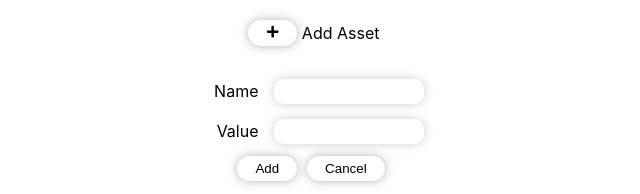
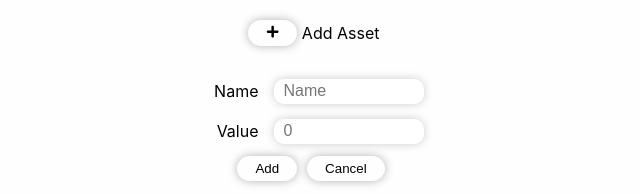
Before and after one commit to jibarradelgado/portfolio-front, a React app: page / in a window 1280 px wide. Both pictures are taken after a click on the button 601 px from the left and 33 px from the top of the page. Shown: the top 194 px of the page, without its empty margins (329-969 px from the left). Built offline with nearby package versions, Linux system fonts and the light colour scheme; no server answers.

Commit message:
Adding and Deleting Assets with Axios implemented

```diff
--- a/package.json
+++ b/package.json
@@ -36,6 +36,7 @@
     "webpack-dev-server": "^4.8.1"
   },
   "dependencies": {
+    "axios": "^0.27.2",
     "bson": "^4.6.4",
     "crypto-browserify": "^3.12.0",
     "react": "^18.0.0",
--- a/src/App.js
+++ b/src/App.js
@@ -8,6 +8,7 @@ import { GlobalStyle } from "./styles/GlobalStyles";
 
 export const App = () => {
   const [ assets, setAssets ] = useState([]);
+  const [ isChanged, setIsChanged] = useState(false);
 
   useEffect(function() {
     window.fetch('http://localhost:3000/asset')
@@ -15,14 +16,14 @@ export const App = () => {
       .then(assets => {
         setAssets(EJSON.deserialize(assets.body))
       })
-  }, [])
+  }, [isChanged])
 
   return (
     <div>
-      <Menu />
+      <Menu isChanged={isChanged} setIsChanged={setIsChanged} />
       <Total assets={assets}/>
       <GlobalStyle />
-      <AssetList assets={assets}/>
+      <AssetList isChanged={isChanged} setIsChanged={setIsChanged} assets={assets}/>
     </div>
   );
 }
--- a/src/components/Asset/index.js
+++ b/src/components/Asset/index.js
@@ -1,8 +1,19 @@
 import React from "react";
 import { MainContainer, InfoContainer, ButtonContainer, Paragraph, EditButton, DeleteButton } from "./styles";
 import { FaTrashAlt, FaPen } from "react-icons/fa";
+import axios from 'axios';
 
-export const Asset = ({ name = "Default", value = 1000, percentaje = 100 }) => (
+export const Asset = ({ id, name = "Default", value = 1000, percentaje = 100, isChanged, setIsChanged }) => {
+  const deleteAsset = () => {
+    axios.delete(`http://localhost:3000/asset/${id}`).
+      then( res => {
+        if (!res.error) {
+          setIsChanged(!isChanged);
+        }
+      });
+  };
+
+  return (
     <MainContainer>
       <InfoContainer>
         <Paragraph>{name}</Paragraph>
@@ -11,7 +22,8 @@ export const Asset = ({ name = "Default", value = 1000, percentaje = 100 }) => (
       </InfoContainer>
       <ButtonContainer>
         <EditButton><FaPen /></EditButton>
-      <DeleteButton><FaTrashAlt /></DeleteButton>
+        <DeleteButton onClick={deleteAsset}><FaTrashAlt /></DeleteButton>
       </ButtonContainer>
     </MainContainer>
   );
+}
--- a/src/components/AssetForm/index.js
+++ b/src/components/AssetForm/index.js
@@ -1,13 +1,31 @@
 import React, { useState, useEffect } from "react";
 import { Container } from "./styles";
+import axios from 'axios';
 
-export const AssetForm = ({ name="", value="", showForm, setShowForm }) => {
+export const AssetForm = ({ showForm, setShowForm, isChanged, setIsChanged}) => {
+  const [ name, setName ] = useState('');
+  const [ value, setValue ] = useState(0);
+
   const handleSubmit = e => {
     e.preventDefault();
-    //onSubmit({ email: email.value, password: password.value });
+    console.log(name);
+    console.log(value);
+    axios.post(`http://localhost:3000/asset`, {
+      "user": "623a36817ccde434ed0c0e77",
+      name,
+      value
+    }).then( res => {
+      console.log(res.error);
+      if (!res.error) {
+        setIsChanged(!isChanged);
+        cancelForm();
+      }
+    });
   }
 
   const cancelForm = () => {
+    setName('');
+    setValue('');
     setShowForm(!showForm);
   }
 
@@ -17,11 +35,11 @@ export const AssetForm = ({ name="", value="", showForm, setShowForm }) => {
         <form onSubmit={handleSubmit}>
           <div className="form-group">
             <label for="asset_name">Name</label>
-            <input type="text" id="type_name" name="type_name" />
+            <input type="text" id="type_name" name="type_name" placeholder="Name" onChange={(e) => setName(e.target.value)} />
           </div>
           <div className="form-group">
             <label for="value">Value</label>
-            <input type="number" id="value" name="value" />
+            <input type="number" id="value" name="value" placeholder="0" onChange={(e) => setValue(e.target.value)} />
           </div>
           <div className="form-group">
             <input type="submit" id="submit" value="Add" />
--- a/src/components/AssetList/index.js
+++ b/src/components/AssetList/index.js
@@ -3,7 +3,7 @@ import { Asset } from '../Asset';
 import { List, Item } from './styles';
 import { EJSON } from 'bson';
 
-export const AssetList = ({assets}) => {
+export const AssetList = ({ isChanged, setIsChanged, assets}) => {
 
   const renderList = () => {
     let sum = 0;
@@ -13,7 +13,7 @@ export const AssetList = ({assets}) => {
     return (
       <List>
         {
-          assets.map(asset => <Item key={asset._id}><Asset name={asset.name} value={EJSON.parse(asset.value)} percentaje={(EJSON.parse(asset.value) * 100 / sum).toFixed(2)}/></Item>)
+          assets.map(asset => <Item key={asset._id}><Asset id={asset._id} name={asset.name} value={EJSON.parse(asset.value)} percentaje={(EJSON.parse(asset.value) * 100 / sum).toFixed(2)} isChanged={isChanged} setIsChanged={setIsChanged}/></Item>)
         }
       </List>
     );
--- a/src/components/Menu/index.js
+++ b/src/components/Menu/index.js
@@ -3,7 +3,7 @@ import { MainContainer, MenuContainer } from './styles';
 import { FaPlus } from "react-icons/fa";
 import { AssetForm } from '../AssetForm';
 
-export const Menu = () => {
+export const Menu = ({isChanged, setIsChanged}) => {
   const [showForm, setShowForm] = useState(false);
 
   const showFormClick = () => {
@@ -22,7 +22,7 @@ export const Menu = () => {
         <label for="addTypeButton">Add Type</label>
       </MenuContainer> */}
       </MainContainer>
-      {showForm && <AssetForm showForm={showForm} setShowForm={setShowForm}/>}
+      {showForm && <AssetForm showForm={showForm} setShowForm={setShowForm} isChanged={isChanged} setIsChanged={setIsChanged}/>}
     </Fragment>
   );
 };
```
Also changed, not shown: 1 other file (tests, documents, lock files or other folders). Lines whose indentation alone changed are shown as unchanged.
